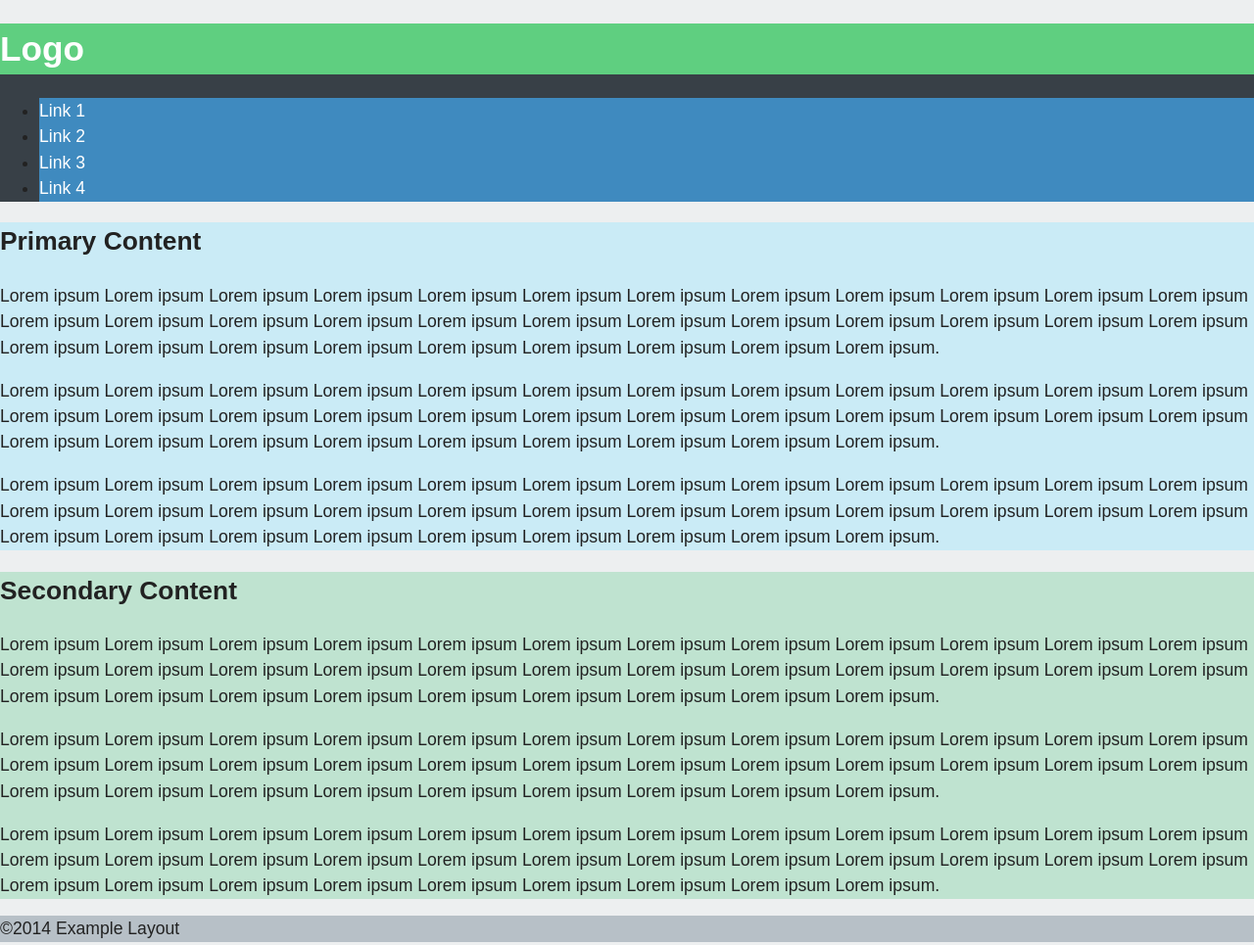
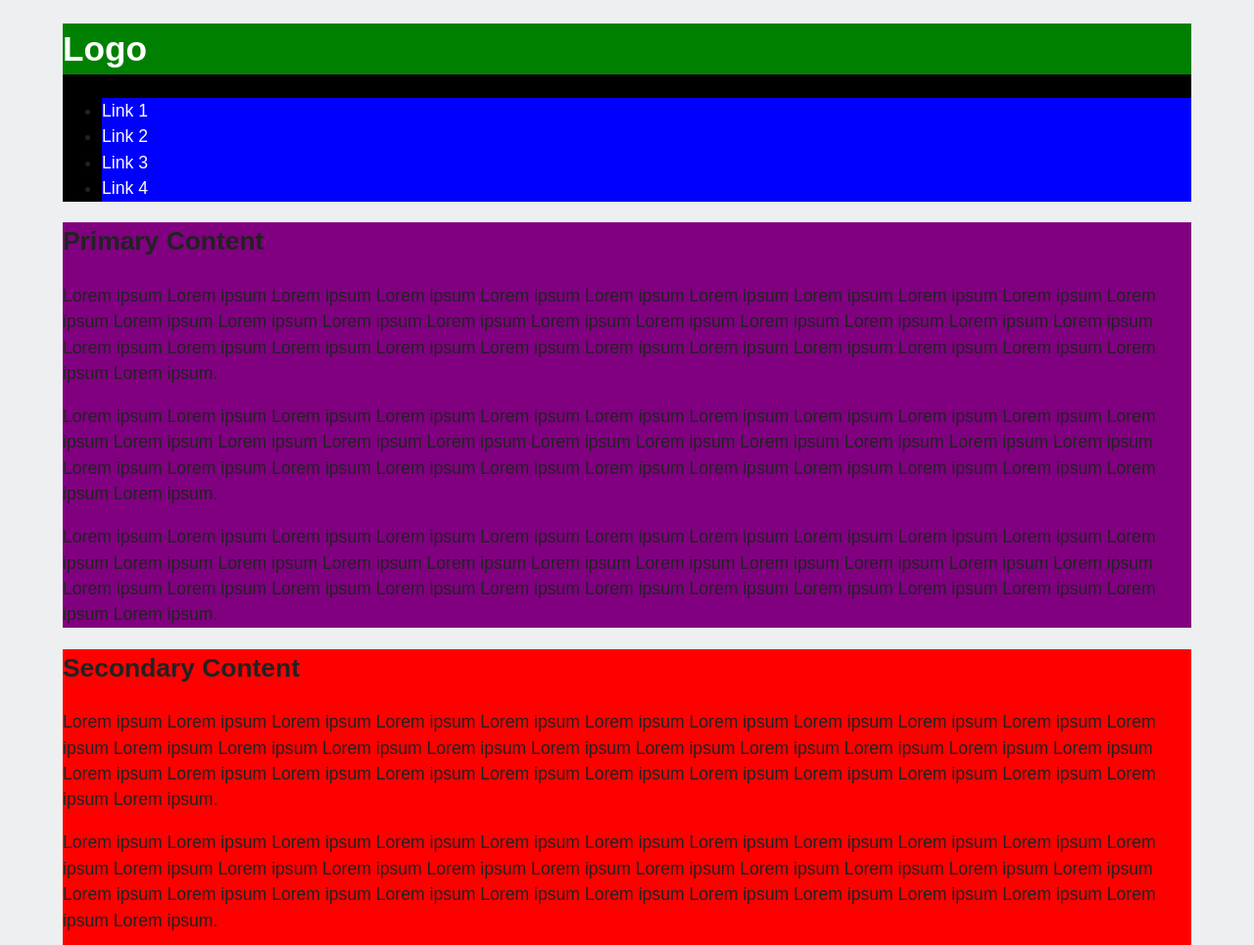
Before and after one commit to cornjacket/treehouse_css_layout_techniques, a plain HTML site: page index.html in a window 1280 px wide. Shown: the top 965 px of the page at 98% size. Drawn offline with nearby package versions, Linux system fonts and the light colour scheme.

Commit message:
change colors to named colors

```diff
--- a/css/styles.css
+++ b/css/styles.css
@@ -7,18 +7,26 @@ body {
 	background-color: #edeff0;
 }
 
+.main-wrapper {
+	width: 90%;
+	margin: auto;
+}
 /* Layout Element Colors
 ==============================  */
 
-.main-header              { background-color: #384047; }
-.main-logo                { background-color: #5fcf80; }
-.main-nav li              { background-color: #3f8abf; }
-.primary-content          { background-color: #caebf6; }
-.secondary-content        { background-color: #bfe3d0; }
-.main-footer              { background-color: #b7c0c7; }
+.main-header              { background-color: black; }
+.main-logo                { background-color: green; }
+.main-nav li              { background-color: blue; }
+.primary-content          { background-color: purple; }
+.secondary-content        { background-color: red; }
+.main-footer              { background-color: gray; }
 
 /* Header, Banner and Footer Layout
 =================================== */
+
+.main-header {
+	/*padding: 20px; /* DRT - this is used to fix margin-collapsing bug that happens when body element is followed by element wth margin = 0 */
+}
 
 .main-logo a,
 .main-nav a {
--- a/index.html
+++ b/index.html
@@ -7,7 +7,7 @@
   </head>
   <body>
 
-     <div class="">
+    <div class="main-wrapper">
       <header class="main-header">
         <h1 class="main-logo"><a href="#">Logo</a></h1>
         <ul class="main-nav">
```
